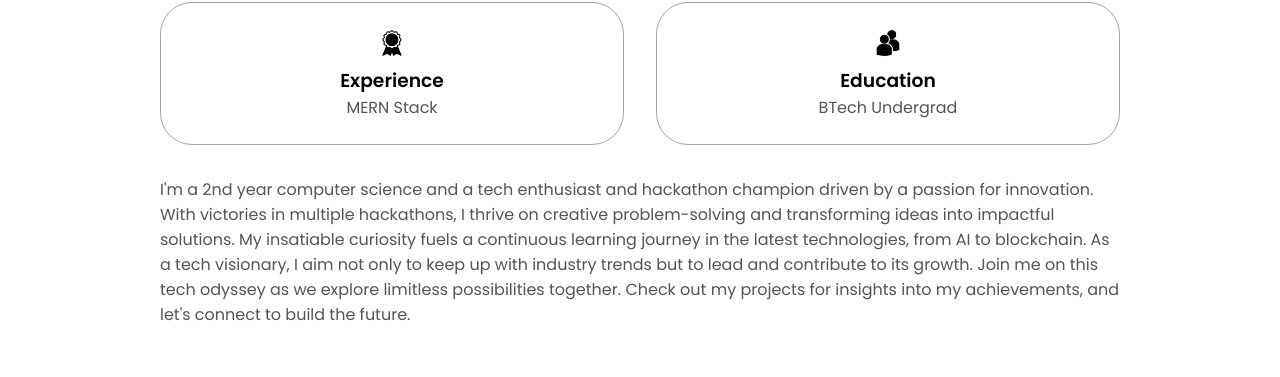
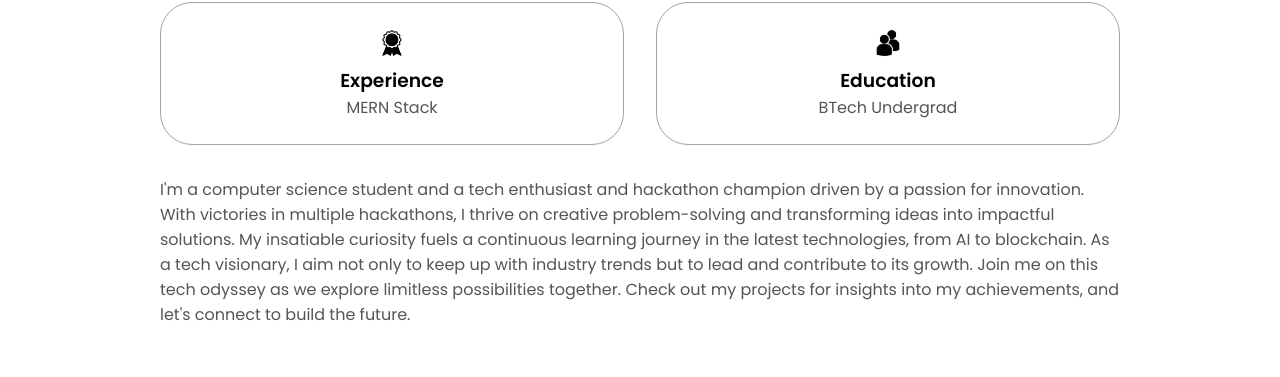
Before and after one commit to Shashwath454/Portfolio, a plain HTML site: page index.html in a window 1280 px wide. Shown: the part 1171-1548 px from the top of the page. Drawn offline with Linux system fonts and the light colour scheme.

Commit message:
Update index.html

```diff
--- a/index.html
+++ b/index.html
@@ -105,7 +105,7 @@
           </div>
           <div class="text-container">
             <p>
-              I'm a 2nd year computer science and a tech enthusiast and hackathon champion driven by a passion for innovation. With victories in multiple hackathons, I thrive on creative problem-solving and transforming ideas into impactful solutions. My insatiable curiosity fuels a continuous learning journey in the latest technologies, from AI to blockchain. As a tech visionary, I aim not only to keep up with industry trends but to lead and contribute to its growth. Join me on this tech odyssey as we explore limitless possibilities together. Check out my projects for insights into my achievements, and let's connect to build the future.
+              I'm a computer science student and a tech enthusiast and hackathon champion driven by a passion for innovation. With victories in multiple hackathons, I thrive on creative problem-solving and transforming ideas into impactful solutions. My insatiable curiosity fuels a continuous learning journey in the latest technologies, from AI to blockchain. As a tech visionary, I aim not only to keep up with industry trends but to lead and contribute to its growth. Join me on this tech odyssey as we explore limitless possibilities together. Check out my projects for insights into my achievements, and let's connect to build the future.
             </p>
           </div>
         </div>
```
